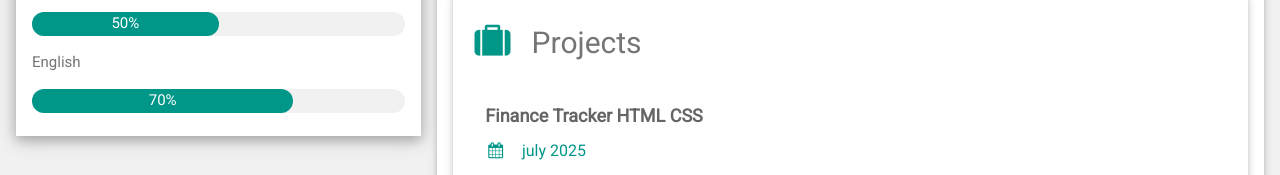
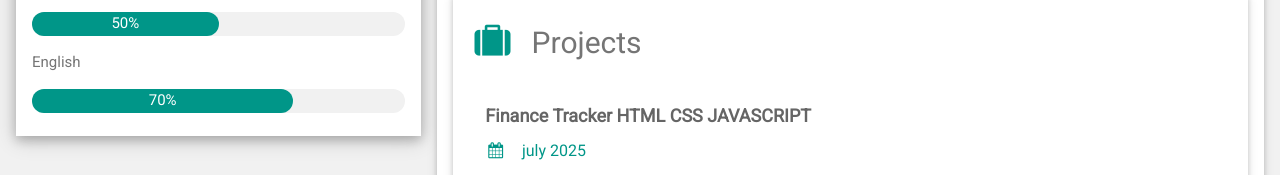
Before and after one commit to KPRANAV-01/portfolio-website, a plain HTML site: page index.html in a window 1280 px wide. Shown: the part 1268-1443 px from the top of the page. Drawn offline with Linux system fonts and the light colour scheme.

Commit message:
Update index.html

```diff
--- a/index.html
+++ b/index.html
@@ -141,7 +141,7 @@ html,body,h1,h2,h3,h4,h5,h6 {font-family: "Roboto", sans-serif}
       <div class="w3-container w3-card w3-white w3-margin-bottom">
         <h2 class="w3-text-grey w3-padding-16"><i class="fa fa-suitcase fa-fw w3-margin-right w3-xxlarge w3-text-teal"></i>Projects</h2>
         <div class="w3-container">
-          <h5 class="w3-opacity"><b>Finance Tracker HTML CSS</b></h5>
+          <h5 class="w3-opacity"><b>Finance Tracker HTML CSS JAVASCRIPT</b></h5>
           <h6 class="w3-text-teal"><i class="fa fa-calendar fa-fw w3-margin-right"></i>july 2025 </h6>
           <p><li>The Personal Finance Tracker is a full-featured, responsive web application designed to help users manage their income, expenses, and savings in an organized manner.</li>
             <li>Add Income/Expense Entries: Users can input details like amount, category, date, and description</li>
```
